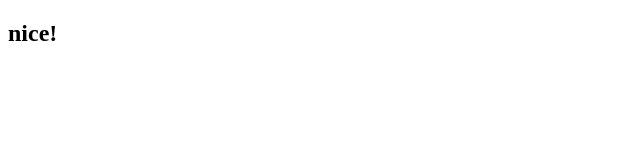
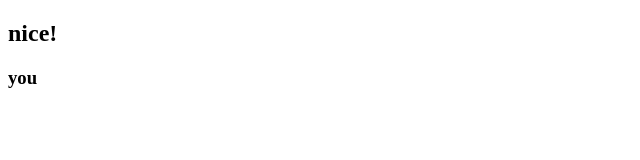
Before and after one commit to xfgu/umiO, a plain HTML site: page index.html in a window 1280 px wide. Shown: the full height of the page, 0-640 px from the left. Drawn offline with Linux system fonts and the light colour scheme.

Commit message:
更新h3

```diff
--- a/index.html
+++ b/index.html
@@ -6,5 +6,6 @@
 </head>
 <body>
     <h2>nice!</h2>
+    <h3>you</h3>
 </body>
 </html>
```
